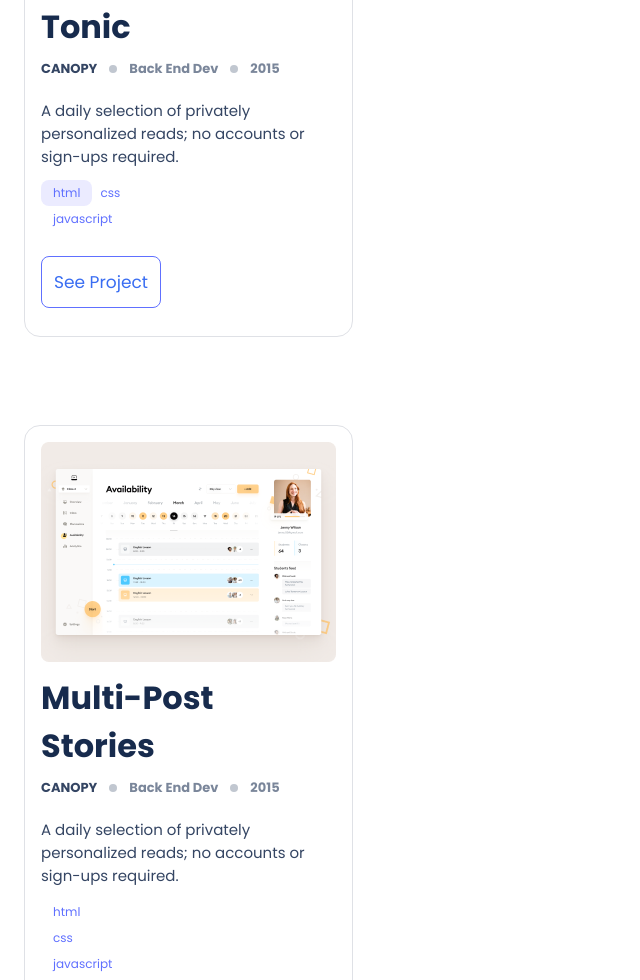
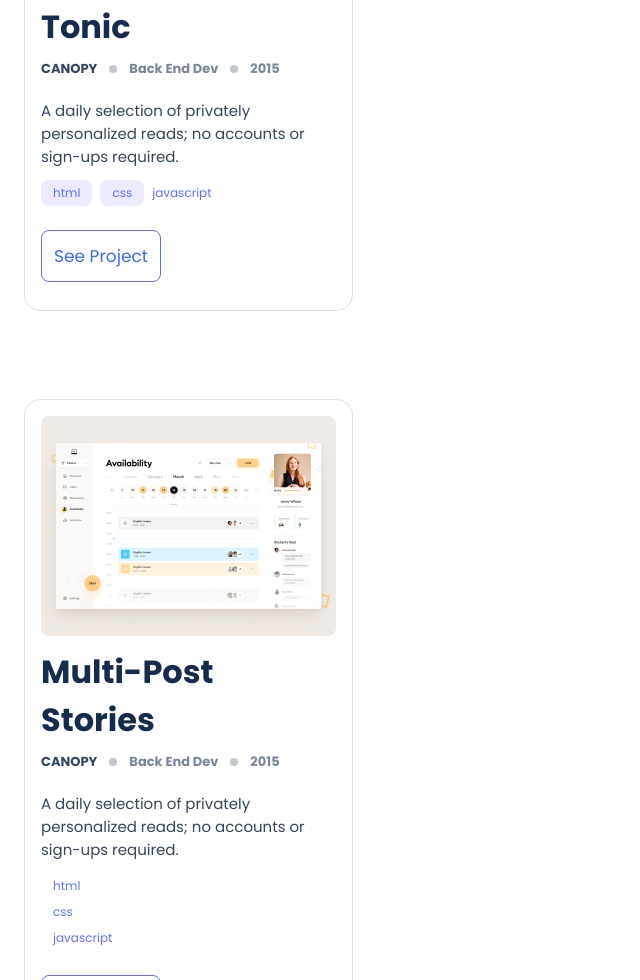
Before and after one commit to yusufobr/my-protfolio-mv, a plain HTML site: page index.html in a window 1280 px wide. Shown: the part 1030-2010 px from the top of the page, without its empty margins (0-640 px from the left). Drawn offline with Linux system fonts and the light colour scheme.

Commit message:
Add float to card-tag-css

```diff
--- a/index.html
+++ b/index.html
@@ -77,7 +77,7 @@
             </p>
             <ul class="card-tags card-item-mg">
               <li class="card-tag card-tag-html">html</li>
-              <li class="card-tag">css</li>
+              <li class="card-tag card-tag-css">css</li>
               <li class="card-tag">javascript</li>
             </ul>
             <div class="card-action">
--- a/style.css
+++ b/style.css
@@ -178,6 +178,11 @@ body {
   background-color: #ebebff;
 }
 
+.card-tag-css {
+  float: left;
+  margin-right: 8px;
+  background-color: #ebebff;
+}
 .card-tag {
   color: #6070ff;
   font-size: 12px;
```
